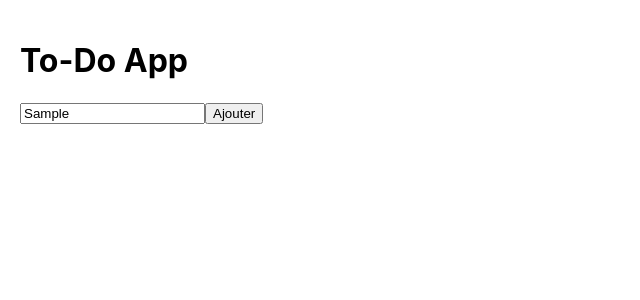
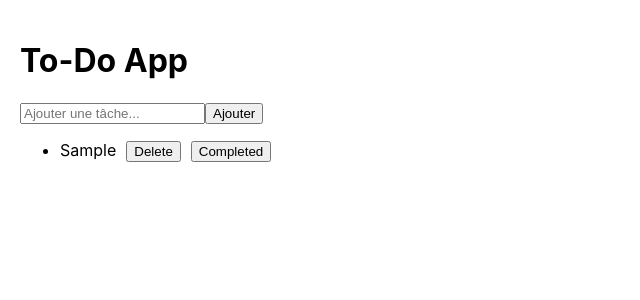
Before and after one commit to Andrynr/To-do, a React (Create React App) app: page / in a window 1280 px wide. Both pictures are taken after typing "Sample" into the empty fields and a click on the button "Ajouter". Shown: the top 300 px of the page, without its empty margins (0-640 px from the left). Built offline with nearby package versions, Linux system fonts and the light colour scheme.

Commit message:
Ajout fonction complete

```diff
--- a/src/App.js
+++ b/src/App.js
@@ -11,6 +11,10 @@ function App() {
     }
   };
 
+  const completeTask = (index) => {
+    setTasks([...tasks, tasks.map((task, i) => (task.completed = i === index ? true : task))]);
+  }
+
   const deleteTask = (index) => {
     setTasks(tasks.filter((_, i) => i !== index));
   };
@@ -20,17 +24,20 @@ function App() {
       <div>
         <input type="text" placeholder="Ajouter une tâche..." value={newTask}
         onChange={(e) => setNewTask(e.target.value)} />
-        <button onclick={addTask}>Ajouter</button>
+        <button onClick={addTask}>Ajouter</button>
       </div>
       <ul>
-        {tasks.map((task, index) => (
-          <li key={index} style={{ margingBottom: "10px" }}>
-            <span>{task.text}</span>
-            <button onclick={() => deleteTask(index)}
-              style={{ marginLeft: "10px"}}>
+        {tasks && tasks.length > 0 ? (
+          tasks.map((task, index) => (
+          <li key={index} style={{ marginBottom: "10px" }}>
+            <span>{ task.text }</span>
+            <button onClick={() => deleteTask(index)}
+              style={{ marginLeft: "10px"}}>Delete
             </button>
+            <button onClick={() => completeTask(index)}
+            style={{ marginLeft: "10px"}}>Completed</button>
           </li>
-        ))}
+        ))) : (<p>Aucune tache disponible</p>)}
       </ul>
     </div>
   );
```
